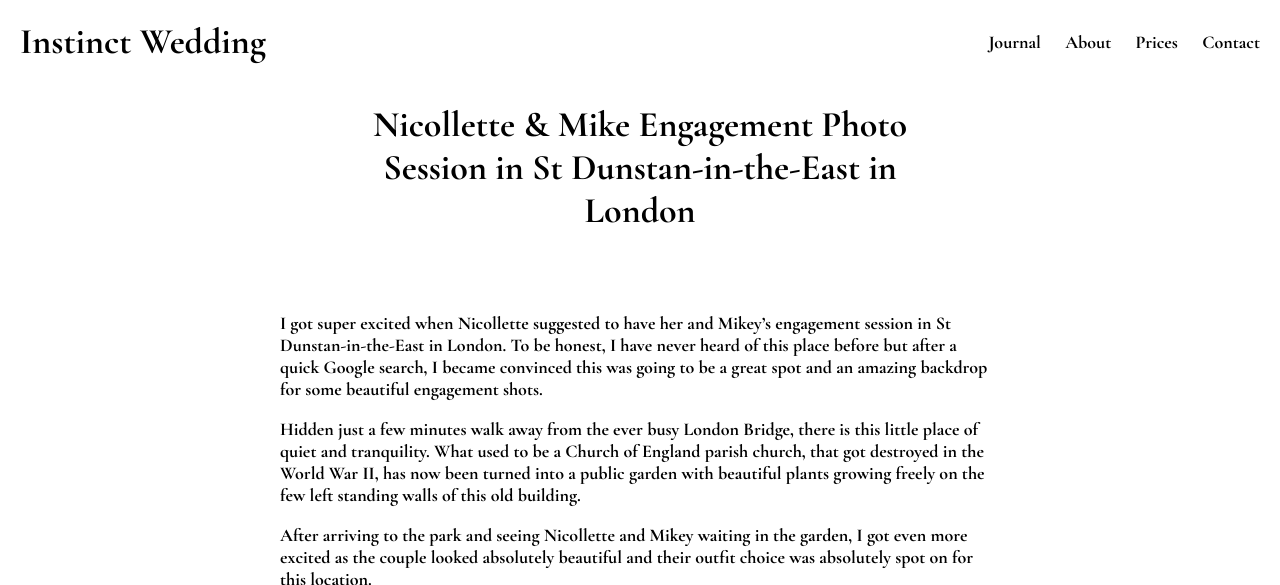
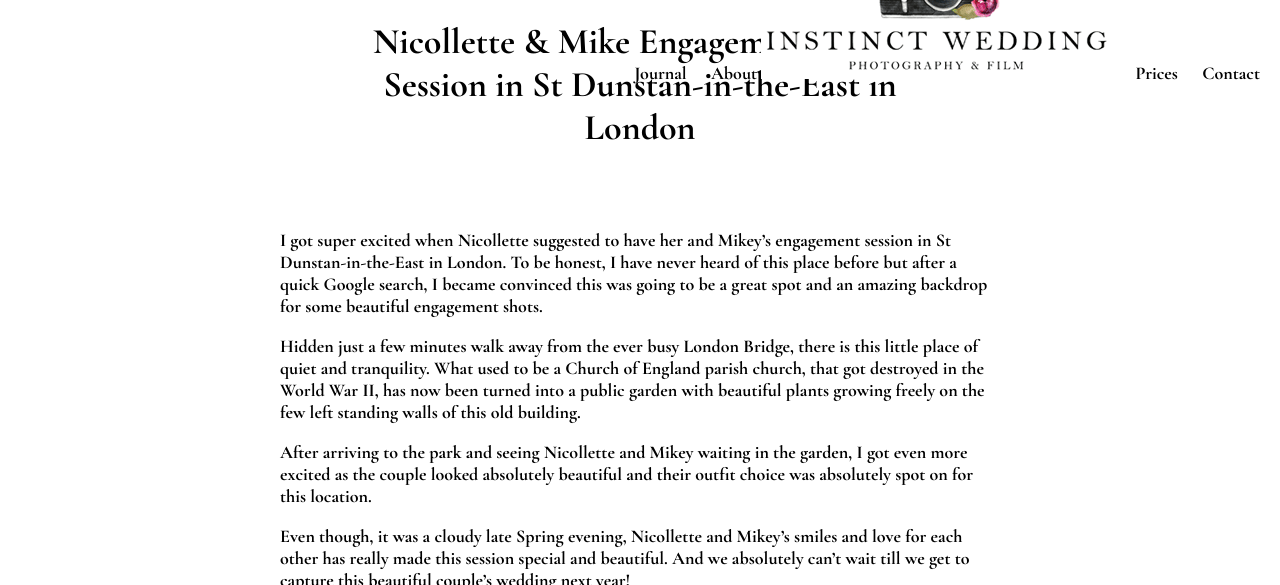
Before and after one commit to tom-wells/instinctweddding, a Jekyll site: the page built from _posts/2019-06-04-nicollette+mike.md, in a window 1280 px wide and 900 px high, cut to the strip 0-585 px from the top of the window. Built offline with Jekyll 4.4.1, drawn with Linux system fonts in a browser that asks for light colours.

Commit message:
added new header with script function, video feature adjusted

```diff
--- a/_includes/header.html
+++ b/_includes/header.html
@@ -1,8 +1,9 @@
-<header>
-    <a href="/"><h1>Instinct Wedding</h1></a>
-        <nav>
-            <a href="#">Journal</a>
-            <a href="#">About</a>
+<header id="header">
+    <nav>
+        <a href="#">Journal</a>
+        <a href="#">About</a>
+    <img src="/assets/images/logo.png">
+
             <a href="#">Prices</a>
             <a href="#">Contact</a>
         </nav>
--- a/_layouts/default.html
+++ b/_layouts/default.html
@@ -15,4 +15,5 @@
     </body>
     <script src="/assets/scripts/jquery.min.js"></script>
     <script src="/assets/scripts/slideshow.js"></script>
+    <script src="/assets/scripts/scroll.js"></script>
 </html>
--- a/assets/css/app.scss
+++ b/assets/css/app.scss
@@ -10,7 +10,7 @@ $black: #000000;
 $white:#FFFFFF;
 $background-color:#415946;
 $body-type: 'Open Sans', sans-serif;
-$header-type:'Cormorant Garamond', serif;
+$header-type:'Adobe Garamond Pro', serif;
 
 
 
@@ -47,15 +47,26 @@ a {
 
 }
 header {
+
     width:100%;
-    position: absolute;
+    position: fixed;
     display:flex;
+    justify-content: center;
     z-index:2;
     align-items:center;
-    font-family:$body-type;
+    font-family:$header-type;
+    text-transform:uppercase;
+    background-color:$white;
+    overflow: hidden;
+    transition:all 1s ease;
+    &.hidden {
+        transform: translateY(-100%);
+    }
+
+
 
    a {
-       color:$white;
+       color:$black;
    }
     h1 {
         margin:$line-global;
@@ -63,48 +74,64 @@ header {
     }
 
     nav {
+        display:flex;
+        width: 840px;
+        margin:$line-global;
+        justify-content:space-between;
+        align-items:center;
+        font-size:$body-size;
+        img {
+            width:250px;
+            margin-left:$line-global*2;
+            margin-right:$line-global*2;
 
-        margin:$line-global;
-        position: absolute;
-        right:0;
-        font-size:$body-size;
+        }
       }
 
     nav a {
         margin-left:$line-global;
+        position:relative;
+        margin-top:$line-global*3+5;
+        padding-top:2px;
 
 
-    &:hover {
-        border-bottom: solid 2px #FFB444;
-    }
-}
+
 }
 
 
 
+}
+
+
 .hero {
-    height:100%;
-    iframe {
-        width:100%;
-        height:100vh;
-        z-index:1;
-    top:0;
+    position: relative;
+	padding-bottom: 56.25%; /* 16:9 */
+	padding-top: 0px;
+	height: 0;
+    iframe{
+        position: absolute;
+	top: 20%;
+	left: 0;
+	width: 100%;
+	height: 100%;
 
     }
 }
+
 
 // Journal Section
 
 .journal {
     max-width:100%;
     position:relative;
+    margin-top:$line-global*9;
 
     .heading {
+        position:relative;
         width:100%;
         font-size:$header-size;
         text-align: center;
-        padding-top:$line-global*4;
-        padding-bottom:$line-global*4;
+
 
     }
 
--- a/index.html
+++ b/index.html
@@ -13,8 +13,8 @@ title: Instinct Wedding
 </head>
 <body>
     <section class="hero">
-      <iframe src="https://player.vimeo.com/video/309471805" width="100%" height="100%" muted frameborder="0" autoplay="1"></iframe>
-    </section>
+      <iframe src="https://player.vimeo.com/video/309471805?background=1" width="100%" height="100%" frameborder="0" allow="autoplay; fullscreen" allowfullscreen></iframe>
+      </section>
 
 
 {% include journal.html %}
```
Also changed, not shown: assets/scripts/scroll.js (added, +53 -0 lines), assets/images/logo.png (added).
